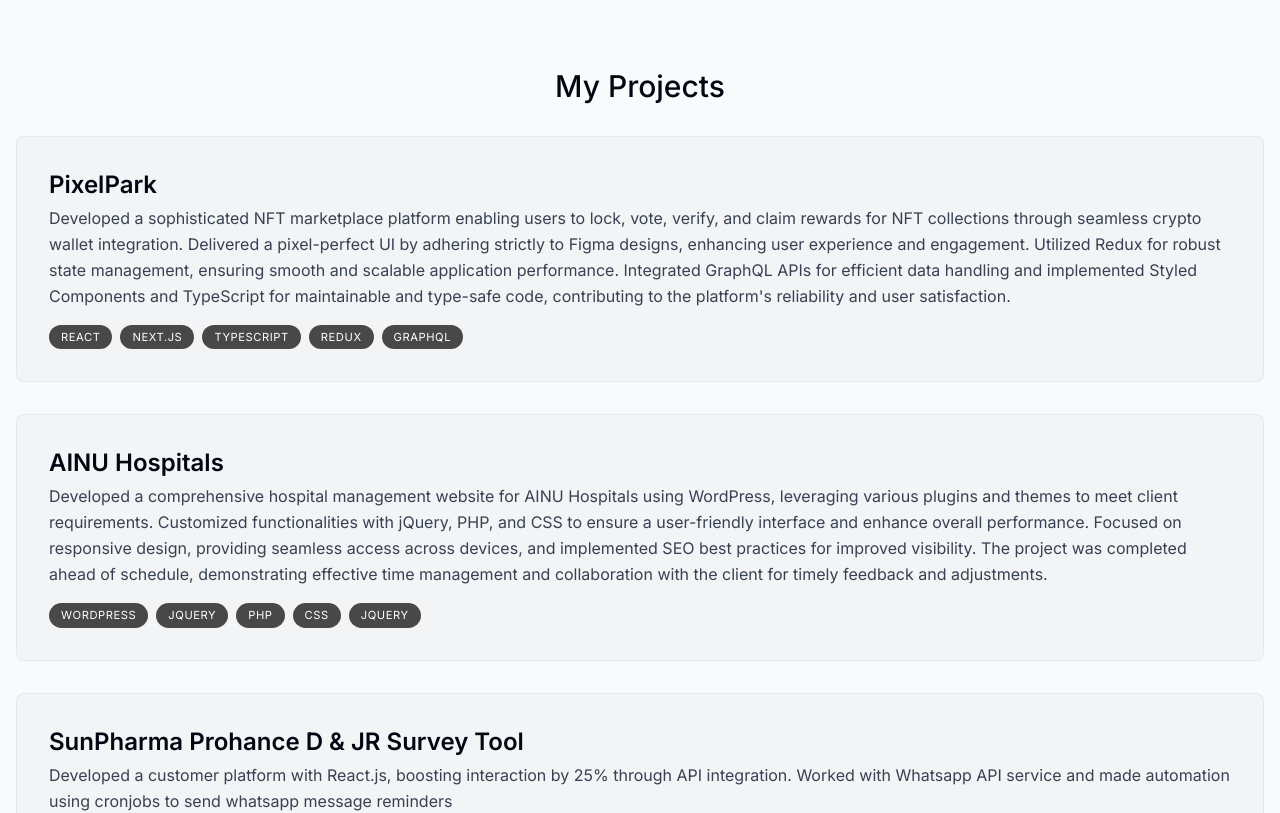
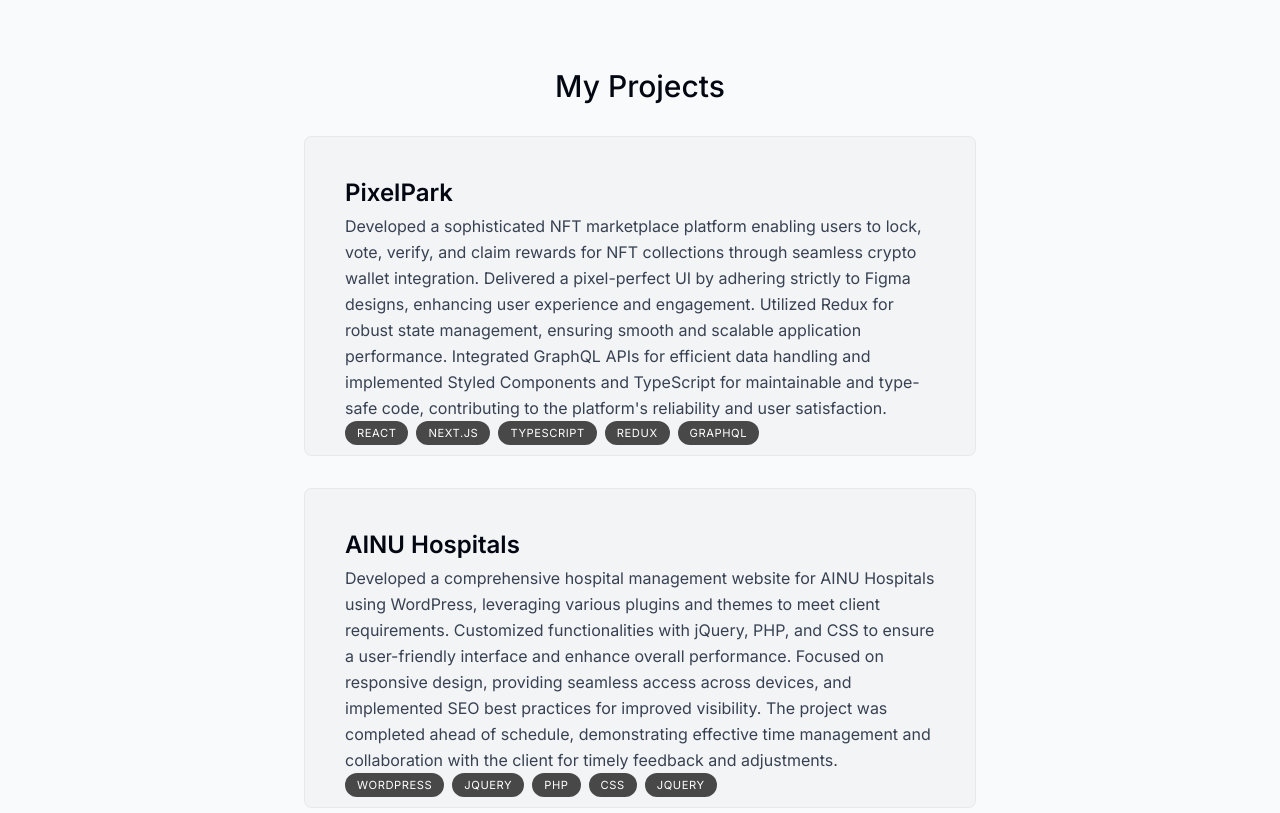
Before and after one commit to saiMahadasa/portfolio, a Next.js app: page / in a window 1280 px wide. Shown: the part 1380-2193 px from the top of the page. Built offline with nearby package versions, Linux system fonts and the light colour scheme.

Commit message:
Project UI in container

```diff
--- a/components/project.tsx
+++ b/components/project.tsx
@@ -10,32 +10,31 @@
   title,
   description,
   tags,
-  imageUrl,
 }: ProjectProps) {
   const ref = useRef<HTMLDivElement>(null);
   const { scrollYProgress } = useScroll({
     target: ref,
     offset: ["0 1", "1.33 1"],
   });
-  const scaleProgess = useTransform(scrollYProgress, [0, 1], [0.8, 1]);
-  const opacityProgess = useTransform(scrollYProgress, [0, 1], [0.6, 1]);
+  const scaleProgress = useTransform(scrollYProgress, [0, 1], [0.8, 1]);
+  const opacityProgress = useTransform(scrollYProgress, [0, 1], [0.6, 1]);
 
   return (
     <motion.div
       ref={ref}
       style={{
-        scale: scaleProgess,
-        opacity: opacityProgess,
+        scale: scaleProgress,
+        opacity: opacityProgress,
       }}
       className="group mb-3 sm:mb-8 last:mb-0"
     >
-      <section className="bg-gray-100 max-w-full border border-black/5 rounded-lg overflow-hidden p-5 sm:p-8 relative h-auto hover:bg-gray-200 transition dark:text-white dark:bg-white/10 dark:hover:bg-white/20">
-        <div className="flex flex-col h-full">
+      <section className="bg-gray-100 max-w-[42rem] mx-auto border border-black/5 rounded-lg overflow-hidden sm:pr-8 relative sm:h-[20rem] hover:bg-gray-200 transition dark:text-white dark:bg-white/10 dark:hover:bg-white/20">
+        <div className="pt-4 pb-7 px-5 sm:pl-10 sm:pr-2 sm:pt-10 flex flex-col h-full">
           <h3 className="text-2xl font-semibold">{title}</h3>
           <p className="mt-1 leading-relaxed text-gray-700 dark:text-white/70">
             {description}
           </p>
-          <ul className="flex flex-wrap mt-4 gap-2">
+          <ul className="flex flex-wrap mt-4 gap-2 sm:mt-auto">
             {tags.map((tag, index) => (
               <li
                 className="bg-black/[0.7] px-3 py-1 text-[0.7rem] uppercase tracking-wider text-white rounded-full dark:text-white/70"
@@ -46,15 +45,6 @@
             ))}
           </ul>
         </div>
-
-        {/* If you want to add the image back uniformly, use the following */}
-        {/* <Image
-          src={imageUrl}
-          alt="Project I worked on"
-          quality={95}
-          className="mt-8 rounded-t-lg shadow-2xl w-full sm:w-[28.25rem] transition-transform
-            hover:scale-[1.04] hover:-translate-x-3 hover:translate-y-3 hover:rotate-2"
-        /> */}
       </section>
     </motion.div>
   );
```
